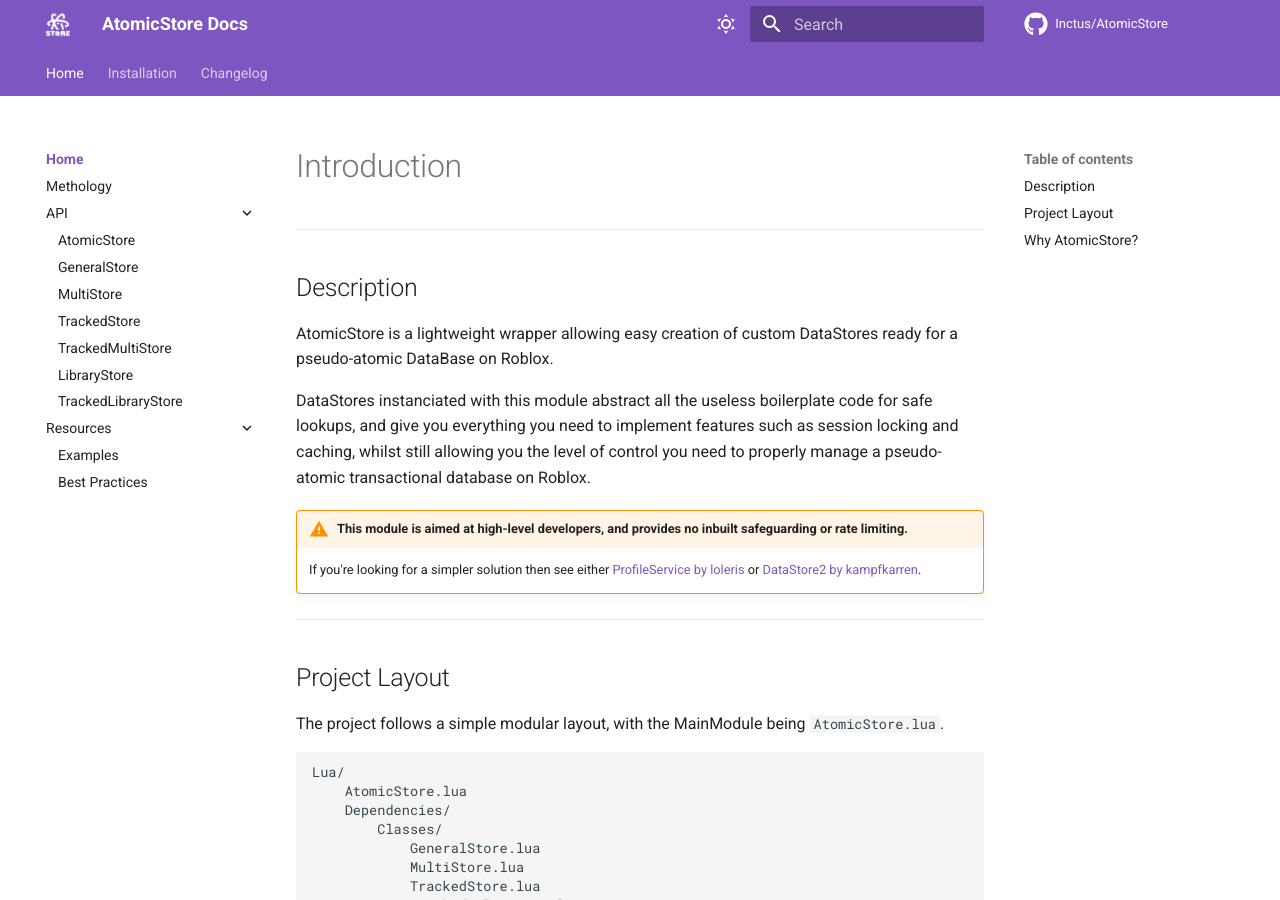
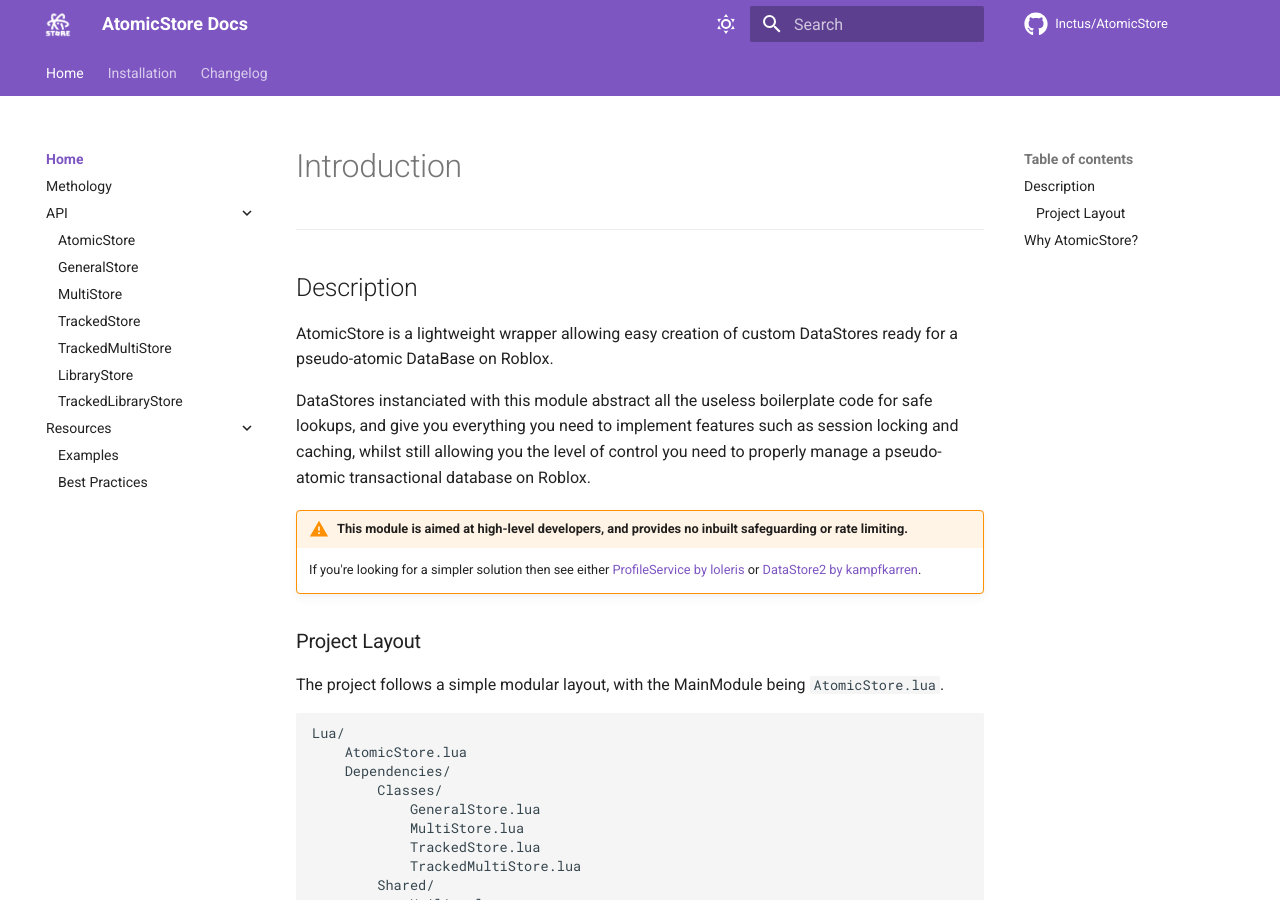
Before and after one commit to Inctus/AtomicStore, an MkDocs documentation site: the page built from docs/index.md, in a window 1280 px wide and 900 px high. Built offline with MkDocs 1.6.1 and Material for MkDocs 9.7.7, drawn with Linux system fonts in a browser that asks for light colours; comment, search, counter and statistics services are not loaded.

```diff
--- a/docs/index.md
+++ b/docs/index.md
@@ -9,9 +9,7 @@ DataStores instanciated with this module abstract all the useless boilerplate co
 !!! warning "This module is aimed at high-level developers, and provides no inbuilt safeguarding or rate limiting."
 	If you're looking for a simpler solution then see either [ProfileService by loleris](https://madstudioroblox.github.io/ProfileService/) or [DataStore2 by kampfkarren](https://kampfkarren.github.io/Roblox/).
 
------------------------
-
-## Project Layout
+### Project Layout
 
 The project follows a simple modular layout, with the MainModule being `AtomicStore.lua`.
 
```
